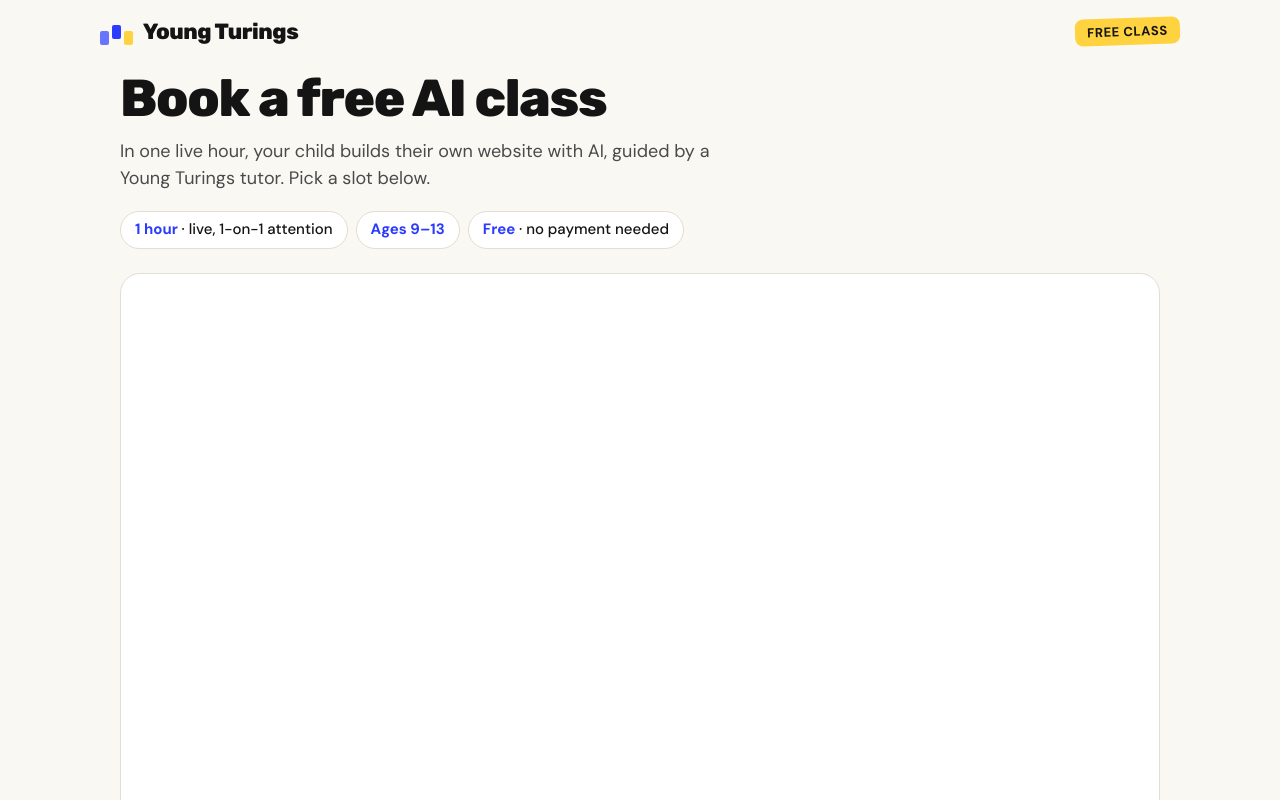
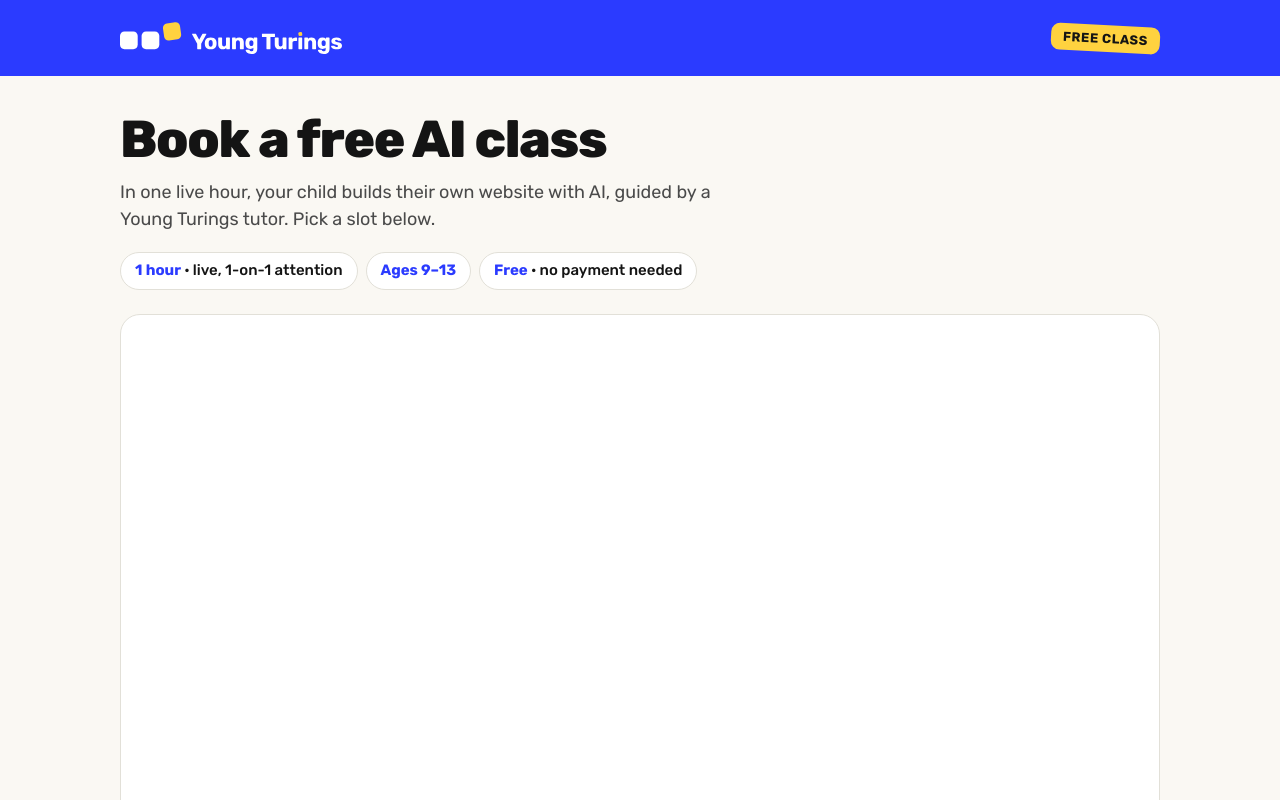
Before and after one commit to Jainayushgit/mindhop-site, a plain HTML site: page demo/index.html in a window 1280 px wide. Shown: the top 800 px of the page. Drawn offline with Linux system fonts and the light colour scheme; a script that the page names is missing.

Commit message:
Use official Young Turings logo kit (v2) instead of a redrawn mark
- Header: horizontal-colour-dark.svg on the cobalt band (kit rule for cobalt grounds)
- favicon.svg / favicon.ico / apple-touch-icon from the kit
- Avatar: kit avatar-1080.png (also the Cal.com profile picture)
- OG and GitHub preview images rebuilt around the kit's colour-light PNG
- Body type switched to Rubik to match the landing page

Co-Authored-By: Claude Opus 5.5 <noreply@anthropic.com>
Claude-Session: https://claude.ai/code/session_01W2jjURDT2WUq1k74c5vqST

```diff
--- a/assets/site.css
+++ b/assets/site.css
@@ -1,6 +1,6 @@
-@import url('https://fonts.googleapis.com/css2?family=Rubik:wght@600;700;800&family=DM+Sans:opsz,wght@9..40,400;9..40,500;9..40,700&display=swap');
-:root{--paper:#FAF8F3;--ink:#141414;--ink-2:#4A4A4A;--line:#E2DED3;--cobalt:#2B3BFF;--cobalt-ink:#1A22A8;--lilac:#E8EAFF;--path:#6A75FF;--sun:#FFD23F;--white:#fff;
---display:'Rubik',system-ui,sans-serif;--body:'DM Sans',system-ui,sans-serif;color-scheme:light}
+@import url('https://fonts.googleapis.com/css2?family=Rubik:wght@400;500;600;700;800&display=swap');
+:root{--paper:#FAF8F3;--ink:#141414;--ink-2:#4A4A4A;--line:#E2E0D8;--cobalt:#2B3BFF;--cobalt-ink:#1A22A8;--lilac:#E8EAFF;--path:#6A75FF;--sun:#FFD23F;--white:#fff;
+--display:'Rubik',system-ui,-apple-system,'Segoe UI',sans-serif;--body:'Rubik',system-ui,-apple-system,'Segoe UI',sans-serif;color-scheme:light}
 *{box-sizing:border-box}
 html{-webkit-text-size-adjust:100%}
 body{margin:0;background:var(--paper);color:var(--ink);font:400 17px/1.55 var(--body)}
@@ -8,12 +8,15 @@ a{color:var(--cobalt)}
 :focus-visible{outline:3px solid var(--cobalt);outline-offset:3px;border-radius:6px}
 .wrap{max-width:1080px;margin:0 auto;padding:0 20px}
 .top{display:flex;align-items:center;justify-content:space-between;gap:12px;padding:18px 0}
-.brand{display:inline-flex;align-items:center;gap:10px;text-decoration:none;color:var(--ink)}
-.brand b{font:800 22px/1 var(--display);letter-spacing:-.02em}
-.tape{display:inline-flex;gap:3px;align-items:flex-end;height:26px}
-.tape i{width:9px;height:14px;border-radius:2px;background:var(--path)}
-.tape i:nth-child(2){background:var(--cobalt);transform:translateY(-6px)}
-.tape i:nth-child(3){background:var(--sun)}
+.band{background:var(--cobalt);color:#fff}
+.band .top{padding:22px 20px}
+.logo{display:flex;align-items:flex-end;gap:10px;text-decoration:none;color:#fff}
+.logo:hover{color:#fff}
+.logo img{display:block;height:32px;width:auto}
+.band .sticker{transform:rotate(3deg)}
+.band .btn.ghost{color:#fff;border-color:rgba(255,255,255,.5)}
+.band :focus-visible{outline-color:var(--sun)}
+main.wrap{padding-top:28px}
 h1{font:800 clamp(30px,6vw,52px)/1.05 var(--display);letter-spacing:-.025em;margin:8px 0 12px}
 h2{font:700 22px/1.2 var(--display);margin:0 0 12px}
 .lede{font-size:18px;color:var(--ink-2);max-width:620px;margin:0 0 18px}
@@ -22,7 +25,7 @@ h2{font:700 22px/1.2 var(--display);margin:0 0 12px}
 .chips li b{color:var(--cobalt)}
 .card{background:var(--white);border:1px solid var(--line);border-radius:20px;padding:20px}
 .cal-card{padding:0;overflow:hidden;min-height:620px}
-.sticker{display:inline-block;background:var(--sun);color:var(--ink);font:700 13px/1 var(--body);padding:7px 12px;border-radius:8px;transform:rotate(-2deg);text-transform:uppercase;letter-spacing:.04em}
+.sticker{display:inline-block;background:var(--sun);color:var(--ink);font:700 13px/1 var(--body);padding:7px 12px;border-radius:9px;transform:rotate(3deg);text-transform:uppercase;letter-spacing:.04em}
 .btn{display:inline-flex;align-items:center;justify-content:center;gap:8px;min-height:48px;padding:0 22px;border-radius:999px;border:0;font:700 16px/1 var(--body);text-decoration:none;cursor:pointer;background:var(--cobalt);color:var(--white)}
 .btn.sun{background:var(--sun);color:var(--ink)}
 .btn.ghost{background:transparent;color:var(--ink);border:1.5px solid var(--line)}
--- a/demo/index.html
+++ b/demo/index.html
@@ -14,16 +14,17 @@
 <meta property="og:image:width" content="1200"><meta property="og:image:height" content="630">
 <meta name="twitter:card" content="summary_large_image">
 <meta name="theme-color" content="#2B3BFF">
-<link rel="apple-touch-icon" href="/assets/avatar.png">
+<link rel="apple-touch-icon" href="/assets/apple-touch-icon.png">
 <link rel="icon" href="/assets/favicon.svg" type="image/svg+xml">
+<link rel="icon" href="/favicon.ico" sizes="any">
 <link rel="stylesheet" href="/assets/site.css">
 <script src="/assets/config.js"></script>
 </head>
 <body>
-<header class="wrap top">
-  <a class="brand" href="https://youngturings.com" aria-label="Young Turings home"><span class="tape" aria-hidden="true"><i></i><i></i><i></i></span><b>Young Turings</b></a>
+<div class="band"><header class="wrap top">
+  <a class="logo" href="https://youngturings.com"><img src="/assets/logo/young-turings-horizontal-colour-dark.svg" alt="Young Turings" width="222" height="32"></a>
   <span class="sticker">Free class</span>
-</header>
+</header></div>
 
 <main class="wrap">
   <section id="intro">
```
Also changed, not shown: sales/index.html (+5 -4 lines), assets/apple-touch-icon.png (added), assets/avatar.png, assets/favicon-32.png (added), assets/favicon.svg, assets/logo/young-turings-horizontal-colour-dark.svg (added), assets/logo/young-turings-horizontal-colour-light.svg (added), assets/og.png, favicon.ico (added), 1 other file.
